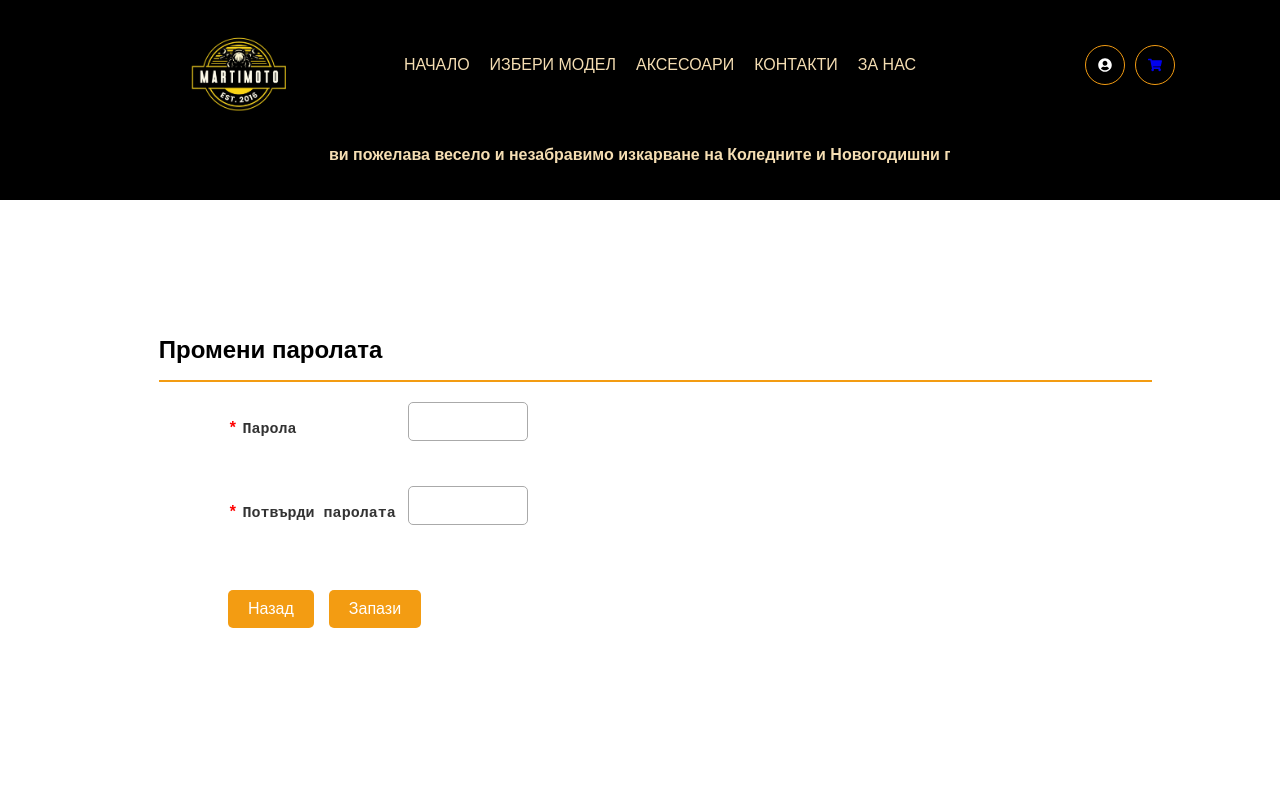
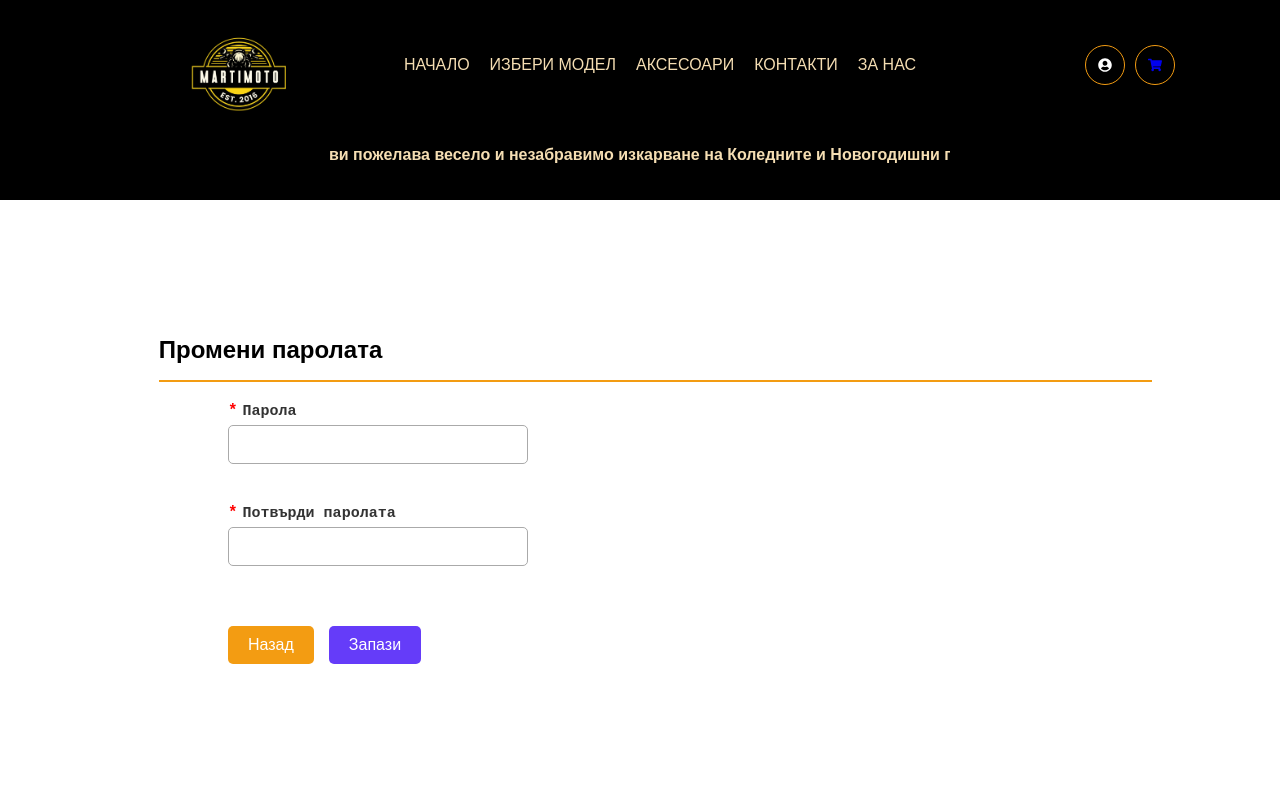
Before and after one commit to dsimplichev/martimoto, a React (Create React App) app: page /profile/password in a window 1280 px wide. Shown: the top 800 px of the page. Built offline with nearby package versions, Linux system fonts and the light colour scheme; no server answers; a web font is replaced by a local one.

Commit message:
done with css for change password

```diff
--- a/src/pages/changePassword/changepassword.css
+++ b/src/pages/changePassword/changepassword.css
@@ -5,8 +5,6 @@
 }
 
 .profile-header-section {
-  display: flex;
-  align-items: center;
   padding-top: 80px;
   width: 97%;
   margin-left: auto;
@@ -25,27 +23,28 @@
   margin-left: auto;
 }
 
+
+
 .password-form {
   display: flex;
   flex-direction: column;
-  gap: 15px;
-  padding-left: 80px;
-  max-width: 600px;
-  margin-left: 20px;
+  gap: 20px;
+  max-width: 500px;
+  margin: 0 auto;
+  margin-left: 100px;
 }
+
+
 
 .field-row {
   display: flex;
-  align-items: center;
-  margin-bottom: 10px;
+  flex-direction: column;
 }
 
 .field-row label {
-  width: 180px; /* фиксирана ширина за подравняване */
   font-weight: bold;
-  display: flex;
-  align-items: center;
   font-size: 15px;
+  margin-bottom: 5px;
 }
 
 .required {
@@ -55,21 +54,22 @@
 }
 
 .field-row input {
-  flex: 1;
   padding: 10px;
   border-radius: 5px;
   border: 1px solid #aaa;
   font-size: 15px;
 }
 
+
+
 .buttons-row {
   display: flex;
+  justify-content: flex-start;
   gap: 15px;
   margin-top: 20px;
 }
 
-.back-button,
-.save-password-button {
+.back-button {
   background-color: #f39c12;
   border: none;
   padding: 10px 20px;
@@ -84,3 +84,14 @@
 .save-password-button:hover {
   background-color: #d35400;
 }
+
+.save-password-button {
+  background-color: #653cf9;
+  border: none;
+  padding: 10px 20px;
+  color: white;
+  font-size: 16px;
+  cursor: pointer;
+  border-radius: 5px;
+  transition: background-color 0.3s ease
+}
```
